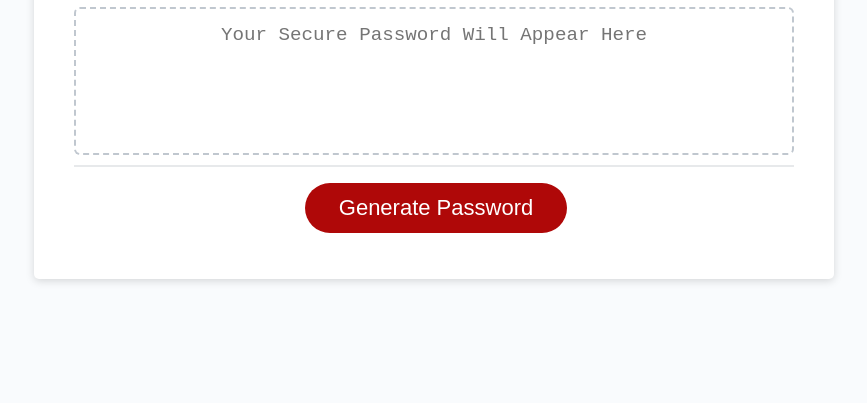
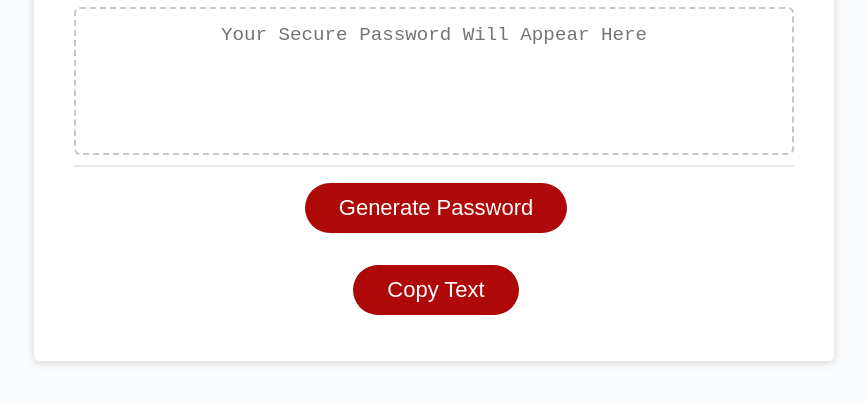
Before and after one commit to Leanne-Annable/PasswordGenerator, a plain HTML site: page index.html in a window 1280 px wide. Shown: the part 241-644 px from the top of the page, without its empty margins (206-1073 px from the left). Drawn offline with Linux system fonts and the light colour scheme.

Commit message:
Added a copy text button for ease of use

```diff
--- a/Assets/JS/script.js
+++ b/Assets/JS/script.js
@@ -153,5 +153,11 @@ function writePassword() {
   passwordText.value = password;
 }
 
+function copyMe() {
+  var copyText = document.getElementById("password");
+  copyText.select();
+  navigator.clipboard.writeText(copyText.value);
+}
+
 // Add event listener to generate button
 generateBtn.addEventListener('click', writePassword);
--- a/index.html
+++ b/index.html
@@ -26,7 +26,8 @@
           ></textarea>
         </div>
         <div class="card-footer">
-          <button id="generate" class="btn">Generate Password</button>
+          <button id="generate" class="btn">Generate Password</button><br>
+          <button class="btn" onclick="copyMe()">Copy Text</button>
         </div>
       </div>
     </div>
```
